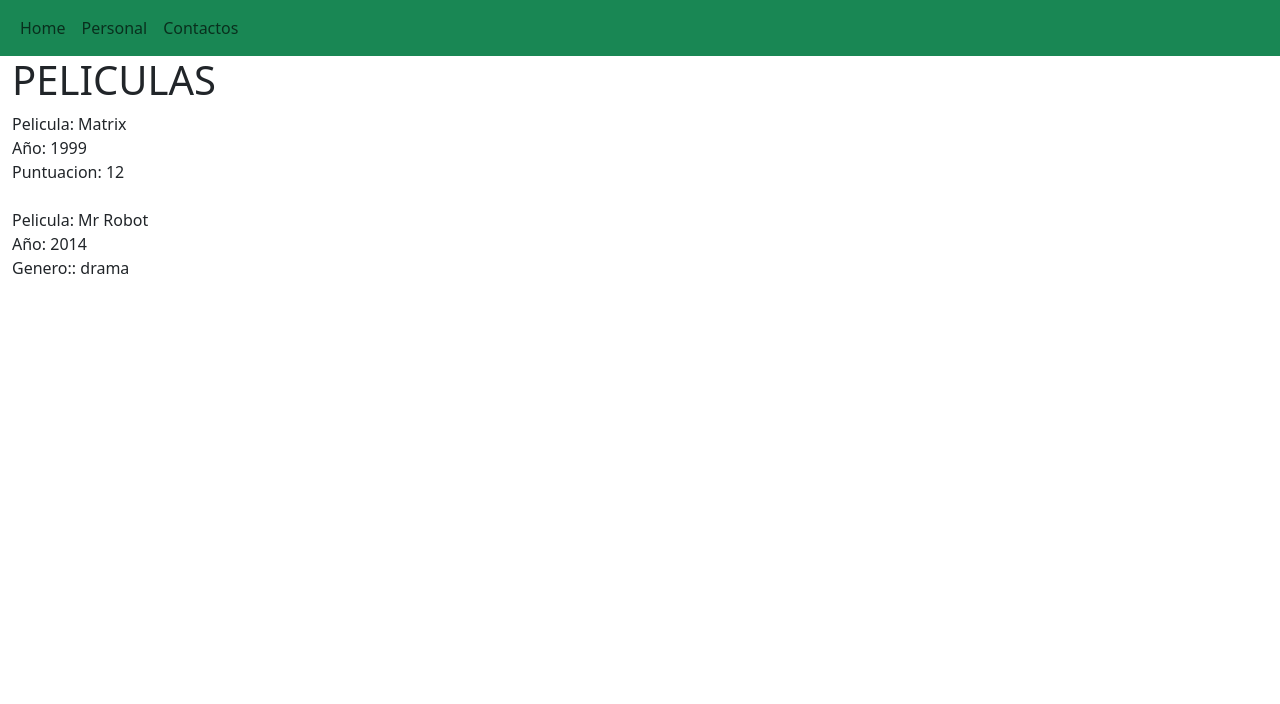
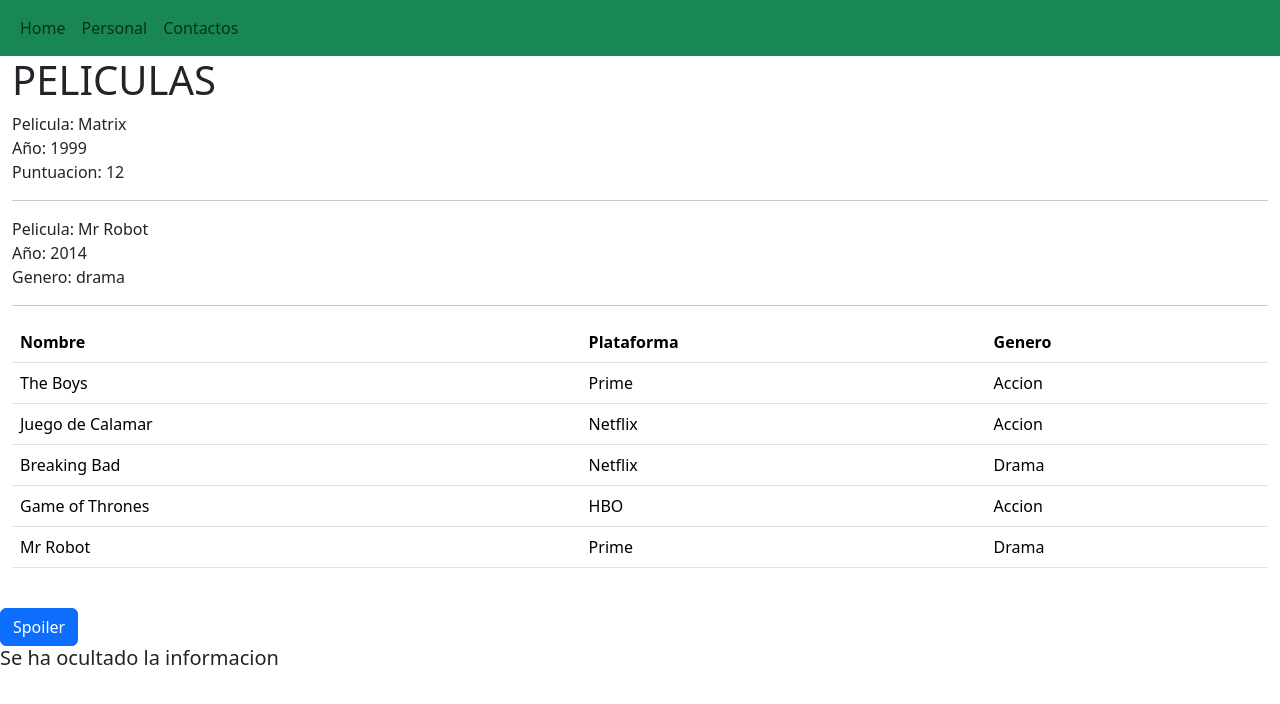
Before and after one commit to gabr13l195/app-prueba-angular, an Angular app: page / in a window 1280 px wide. Shown: the top 704 px of the page. Built offline with nearby package versions, Linux system fonts and the light colour scheme.

Commit message:
Creaccion de tabla con for y objetos

```diff
--- a/src/app/app.component.html
+++ b/src/app/app.component.html
@@ -1,5 +1,7 @@
 <app-nav-bar></app-nav-bar>
 
 <app-peliculas></app-peliculas>
+<br>
+<app-contactos></app-contactos>
 
 <router-outlet />
--- a/src/app/app.component.ts
+++ b/src/app/app.component.ts
@@ -1,12 +1,12 @@
 import { Component } from '@angular/core';
 import { RouterOutlet } from '@angular/router';
-import { SaludoComponent } from './saludo/saludo.component';
 import { NavBarComponent } from './components/nav-bar/nav-bar.component';
 import { PeliculasComponent } from "./pages/peliculas/peliculas.component";
+import { ContactosComponent } from './pages/contactos/contactos.component';
 
 @Component({
   selector: 'app-root',
-  imports: [RouterOutlet, SaludoComponent, NavBarComponent, PeliculasComponent],
+  imports: [RouterOutlet, NavBarComponent, PeliculasComponent, ContactosComponent],
   templateUrl: './app.component.html',
   styleUrl: './app.component.css'
 })
--- a/src/app/components/tabla/tabla.component.html
+++ b/src/app/components/tabla/tabla.component.html
@@ -1 +1,19 @@
-<p>tabla works!</p>
+<table class="table">
+    <thead>
+        <tr>
+            <th>Nombre</th>
+            <th>Plataforma</th>
+            <th>Genero</th>
+        </tr>
+    </thead>
+    <tbody>
+        <!--"pelicula" es cualquier palabra---"series" el nombre del objeto--Y recorre la cantidad de objetos que existe-->
+        @for (pelicula of series; track pelicula.nombre) {
+        <tr>
+            <td>{{pelicula.nombre}}</td>
+            <td>{{pelicula.plataforma}}</td>
+            <td>{{pelicula.genero}}</td>
+        </tr>
+    }
+    </tbody>
+</table>
--- a/src/app/components/tabla/tabla.component.ts
+++ b/src/app/components/tabla/tabla.component.ts
@@ -8,4 +8,31 @@ import { Component } from '@angular/core';
 })
 export class TablaComponent {
 
+  series = [
+    {
+      nombre: "The Boys",
+      plataforma: "Prime",
+      genero: "Accion"
+    },
+    {
+      nombre: "Juego de Calamar",
+      plataforma: "Netflix",
+      genero: "Accion"
+    },
+    {
+      nombre: "Breaking Bad",
+      plataforma: "Netflix",
+      genero: "Drama"
+    },
+    {
+      nombre: "Game of Thrones",
+      plataforma: "HBO",
+      genero: "Accion"
+    },
+    {
+      nombre: "Mr Robot",
+      plataforma: "Prime",
+      genero: "Drama"
+    },
+  ]
 }
--- a/src/app/pages/contactos/contactos.component.html
+++ b/src/app/pages/contactos/contactos.component.html
@@ -1 +1,19 @@
-<p>contactos works!</p>
+<button class="btn btn-primary" (click)="visualizar()">
+    Spoiler
+</button>
+
+
+
+
+@if(ocultar){
+<div class="card" style="width:200px">
+    <img class="card-img-top" src="https://picsum.photos/100/50" alt="Card image">
+    <div class="card-body">
+        <h4 class="card-title">John Doe</h4>
+        <p class="card-text">Some example text.</p>
+        <a href="#" class="btn btn-primary">See Profile</a>
+    </div>
+</div>
+}@else {
+    <h5>Se ha ocultado la informacion</h5>
+}
--- a/src/app/pages/contactos/contactos.component.ts
+++ b/src/app/pages/contactos/contactos.component.ts
@@ -7,5 +7,11 @@ import { Component } from '@angular/core';
   styleUrl: './contactos.component.css'
 })
 export class ContactosComponent {
+  ocultar = false;
 
+  //Permite cambiar el estado del boton
+  // Cambia el estado de "ocultar"
+  visualizar(){
+    this.ocultar =! this.ocultar
+  }
 }
--- a/src/app/pages/peliculas/peliculas.component.html
+++ b/src/app/pages/peliculas/peliculas.component.html
@@ -6,10 +6,19 @@
         Puntuacion: {{4*3}}
         <br>
     </span>
-    <br>
+    <hr>
     <span>
         Pelicula: {{pelicula.nombre}}<br>
         Año: {{pelicula.anio}} <br>
-        Genero:: {{pelicula.genero}}
+        Genero: {{pelicula.genero}}
     </span>
+    <hr>
+
+    <span>
+        <app-tabla></app-tabla>
+    </span>
+
+
+
+
 </div>
--- a/src/app/pages/peliculas/peliculas.component.ts
+++ b/src/app/pages/peliculas/peliculas.component.ts
@@ -1,8 +1,10 @@
+import { CommonModule } from '@angular/common';
 import { Component } from '@angular/core';
+import { TablaComponent } from "../../components/tabla/tabla.component";
 
 @Component({
   selector: 'app-peliculas',
-  imports: [],
+  imports: [CommonModule, TablaComponent],
   templateUrl: './peliculas.component.html',
   styleUrl: './peliculas.component.css'
 })
@@ -17,4 +19,32 @@ export class PeliculasComponent {
     genero: "drama"
   }
 
+  series = [
+    {
+      nombre: "The Boys",
+      plataforma: "Prime",
+      genero: "Accion"
+    },
+    {
+      nombre: "Juego de Calamar",
+      plataforma: "Netflix",
+      genero: "Accion"
+    },
+    {
+      nombre: "Breaking Bad",
+      plataforma: "Netflix",
+      genero: "Drama"
+    },
+    {
+      nombre: "Game of Thrones",
+      plataforma: "HBO",
+      genero: "Accion"
+    },
+    {
+      nombre: "Mr Robot",
+      plataforma: "Prime",
+      genero: "Drama"
+    },
+  ]
+
 }
```
